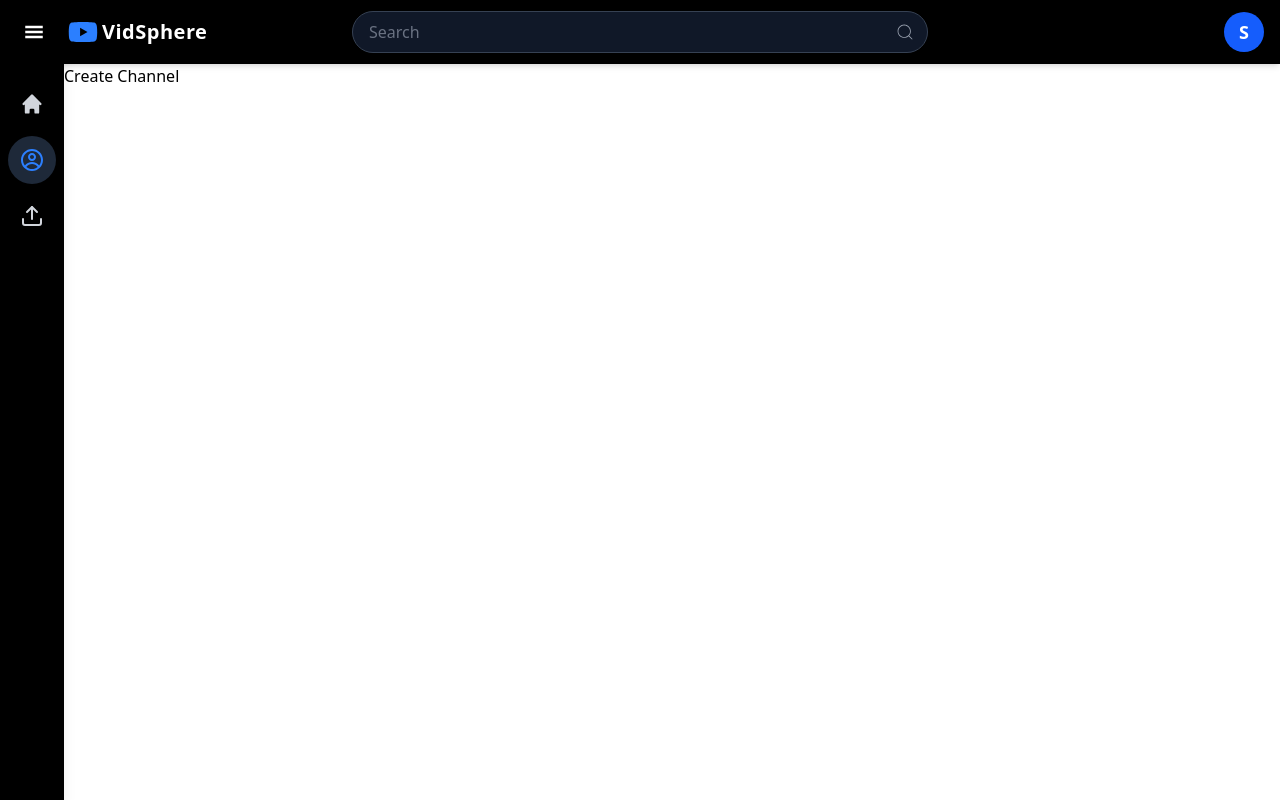
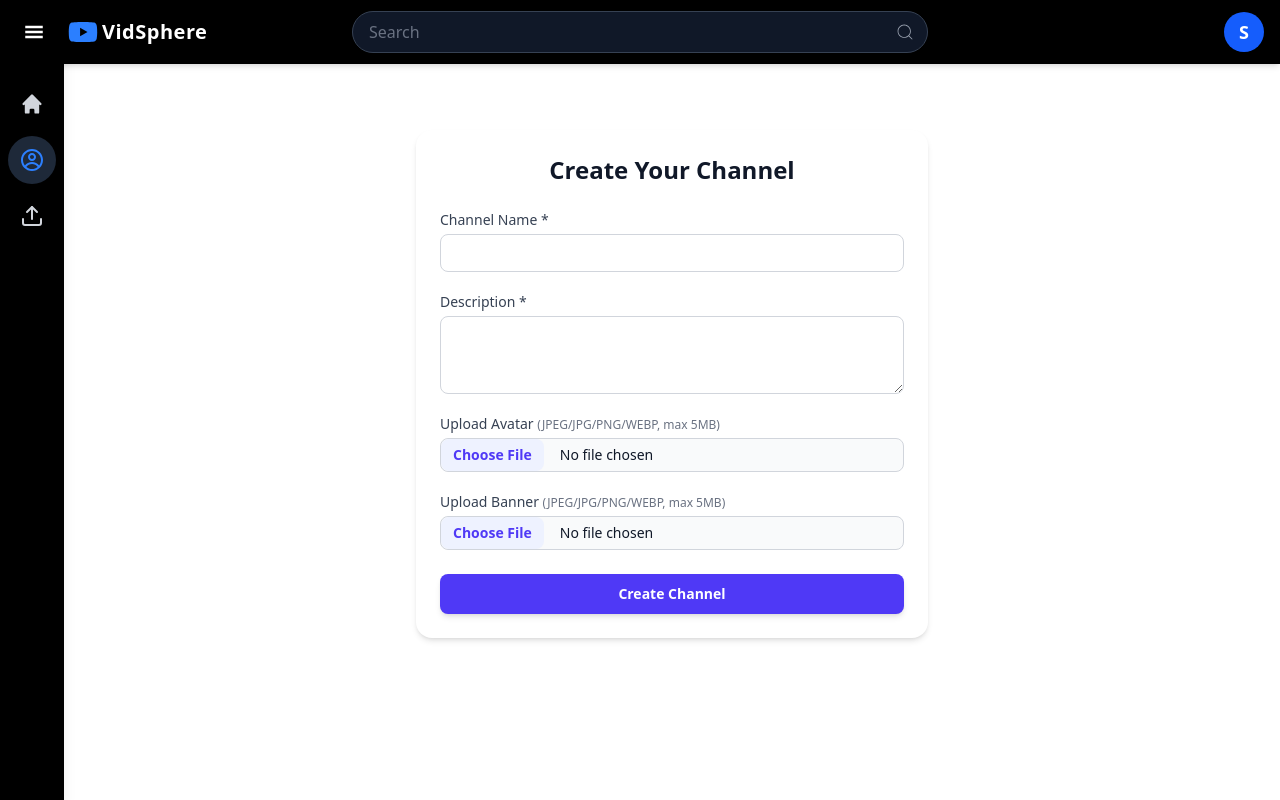
Before and after one commit to Akshat24112001/youtube-frontend, a React (Vite) app: page /createChannel in a window 1280 px wide. Built offline with nearby package versions, Linux system fonts and the light colour scheme; sample sign-in values are in the browser's storage.

Commit message:
Create channel page

```diff
--- a/src/pages/CreateChannel.jsx
+++ b/src/pages/CreateChannel.jsx
@@ -1,9 +1,216 @@
-import React from 'react'
+import React, { useEffect, useState } from "react";
 
+import { useDispatch, useSelector } from "react-redux";
+
+import { useNavigate } from "react-router-dom";
+
+import { toast } from "react-toastify";
+
+import axiosInstance from "../utiles/axiosInstance";
+import { addUser } from "../utiles/userSlice";
+
+// create channel page
 export default function CreateChannel() {
+  // getting current user from store
+  const user = useSelector((store) => store.user.user);
+  // states for managing data like channel name,description, channel avatar and banner
+  const [channelName, setChannelName] = useState("");
+  const [description, setDescription] = useState("");
+  const [channelAvatar, setChannelAvatar] = useState(null);
+  const [channelBanner, setChannelBanner] = useState(null);
+  //state for managing the upload progress
+  const [uploadProgress, setUploadProgress] = useState(null);
+  const [isUploading, setIsUploading] = useState(false);
+  const [statusMessage, setStatusMessage] = useState("");
+  // initializing dispatch and navigate method
+  const dispatch = useDispatch();
+  const navigate = useNavigate();
+  // hook for managing unauthorized user and those whose channel is already created
+  useEffect(() => {
+    if (!user) {
+      navigate("/login"); // navigate to login page in case user is not looged in
+    } else if (user.isChannelCreated) {
+      navigate(`/channel/${user.channel}`); // in case channel is already created
+    }
+  }, [user]);
+  // function for handling the submission of form
+  const handleSubmit = async (e) => {
+    // preventing default behavior of submit
+    e.preventDefault();
+    // starting the upload state
+    setIsUploading(true);
+    setStatusMessage("");
+    // creating a form data object for easy data submittion
+    const formData = new FormData();
+    formData.append("channelName", channelName);
+    formData.append("description", description);
+    if (channelAvatar) formData.append("channelAvatar", channelAvatar);
+    if (channelBanner) formData.append("channelBanner", channelBanner);
+
+    try {
+      // making request to the server for creating channel
+      const res = await axiosInstance.post("/channel/create", formData, {
+        headers: {
+          "Content-Type": "multipart/form-data",
+        },
+        onUploadProgress: (progressEvent) => {
+          // method provided by axios for getting the upload progress
+          const persent = Math.round(
+            (progressEvent.loaded * 100) / progressEvent.total
+          );
+          setUploadProgress(persent);
+        },
+      });
+      setUploadProgress("Channel Created Successfully");
+
+      setUploadProgress(null);
+      setStatusMessage("Created Channel Successfully");
+      setChannelName("");
+      setDescription("");
+      setChannelAvatar(null);
+      setChannelBanner(null);
+      // updating the user in the redux store too
+      const { data } = await axiosInstance.get("/user");
+      dispatch(addUser(data.user));
+      // navigating to the created channel
+      navigate(`/channel/${res.data.channel._id}`);
+    } catch (error) {
+      // in case there is an error while creating the channel
+      const errorMsg =
+        error.response?.data?.message || "Upload failed. Try again.";
+      toast.error("Upload Failed:", errorMsg);
+      setStatusMessage(errorMsg);
+      setUploadProgress(null);
+    } finally {
+      setIsUploading(false);
+    }
+  };
+
   return (
-    <div>
-      Create Channel
+    <div className="flex justify-center items-center min-h-[80vh] px-4">
+      <form
+        className="bg-white w-full max-w-lg p-6 rounded-2xl shadow-md"
+        onSubmit={handleSubmit}
+      >
+        <h2 className="text-2xl font-bold text-gray-900 mb-6 text-center">
+          Create Your Channel
+        </h2>
+
+        {/* Channel Name */}
+        <div className="mb-5">
+          <label
+            htmlFor="channel_name"
+            className="block text-sm font-medium text-gray-700 mb-1"
+          >
+            Channel Name *
+          </label>
+          <input
+            type="text"
+            id="channel_name"
+            value={channelName}
+            onChange={(e) => setChannelName(e.target.value)}
+            required
+            className="block w-full rounded-lg border border-gray-300 px-3 py-2 text-sm focus:ring-2 focus:ring-indigo-500 focus:border-indigo-500"
+          />
+        </div>
+
+        {/* Description */}
+        <div className="mb-5">
+          <label
+            htmlFor="channel_description"
+            className="block text-sm font-medium text-gray-700 mb-1"
+          >
+            Description *
+          </label>
+          <textarea
+            id="channel_description"
+            rows="3"
+            value={description}
+            onChange={(e) => setDescription(e.target.value)}
+            required
+            className="block w-full rounded-lg border border-gray-300 px-3 py-2 text-sm focus:ring-2 focus:ring-indigo-500 focus:border-indigo-500"
+          ></textarea>
+        </div>
+
+        {/* Avatar Upload */}
+        <div className="mb-5">
+          <label
+            htmlFor="image_avatar"
+            className="block text-sm font-medium text-gray-700 mb-1"
+          >
+            Upload Avatar{" "}
+            <span className="text-xs text-gray-500">
+              (JPEG/JPG/PNG/WEBP, max 5MB)
+            </span>
+          </label>
+          <input
+            type="file"
+            id="image_avatar"
+            onChange={(e) => setChannelAvatar(e.target.files[0])}
+            className="block w-full text-sm text-gray-900 border border-gray-300 rounded-lg cursor-pointer bg-gray-50 file:mr-4 file:py-1.5 file:px-3 file:rounded-lg file:border-0 file:text-sm file:font-semibold file:bg-indigo-50 file:text-indigo-600 hover:file:bg-indigo-100"
+          />
+        </div>
+
+        {/* Banner Upload */}
+        <div className="mb-6">
+          <label
+            htmlFor="image_banner"
+            className="block text-sm font-medium text-gray-700 mb-1"
+          >
+            Upload Banner{" "}
+            <span className="text-xs text-gray-500">
+              (JPEG/JPG/PNG/WEBP, max 5MB)
+            </span>
+          </label>
+          <input
+            type="file"
+            id="image_banner"
+            onChange={(e) => setChannelBanner(e.target.files[0])}
+            className="block w-full text-sm text-gray-900 border border-gray-300 rounded-lg cursor-pointer bg-gray-50 file:mr-4 file:py-1.5 file:px-3 file:rounded-lg file:border-0 file:text-sm file:font-semibold file:bg-indigo-50 file:text-indigo-600 hover:file:bg-indigo-100"
+          />
+        </div>
+
+        {/* Progress Bar */}
+        {isUploading && typeof uploadProgress === "number" && (
+          <div className="mb-4">
+            <div className="w-full bg-gray-200 rounded-full h-2.5">
+              <div
+                className="bg-indigo-600 h-2.5 rounded-full transition-all"
+                style={{ width: `${uploadProgress}%` }}
+              ></div>
+            </div>
+            <p className="text-xs text-gray-500 mt-1 text-center">
+              Uploading... {uploadProgress}%
+            </p>
+          </div>
+        )}
+
+        {/* Submit */}
+        <button
+          type="submit"
+          disabled={isUploading}
+          className={`w-full py-2.5 rounded-lg text-sm font-semibold text-white shadow-md transition-colors ${
+            isUploading
+              ? "bg-indigo-300 cursor-not-allowed"
+              : "bg-indigo-600 hover:bg-indigo-500 focus:ring-2 focus:ring-offset-2 focus:ring-indigo-500"
+          }`}
+        >
+          {isUploading ? "Creating..." : "Create Channel"}
+        </button>
+
+        {/* Status */}
+        {statusMessage && (
+          <p
+            className={`text-sm mt-4 text-center ${
+              statusMessage.startsWith("Created")
+                ? "text-green-600"
+                : "text-red-600"
+            }`}
+          >
+            {statusMessage}
+          </p>
+        )}
+      </form>
     </div>
-  )
+  );
 }
```
